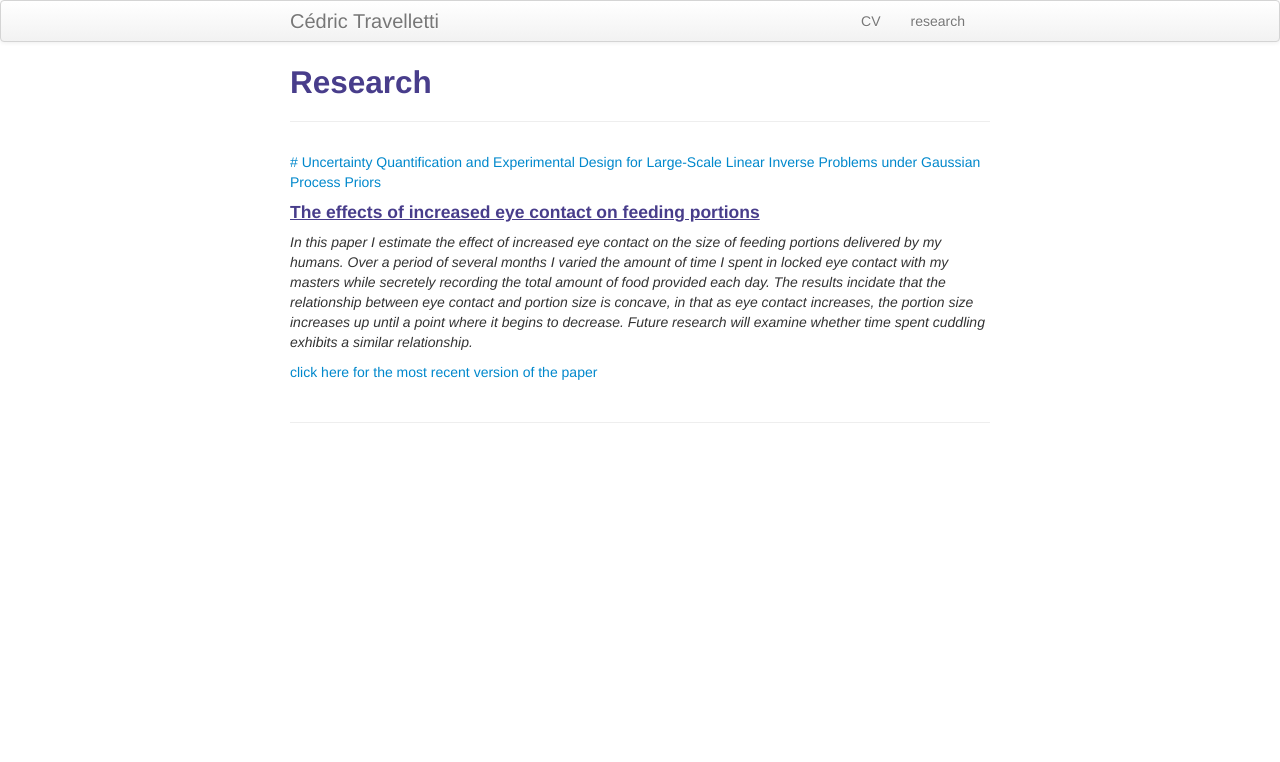
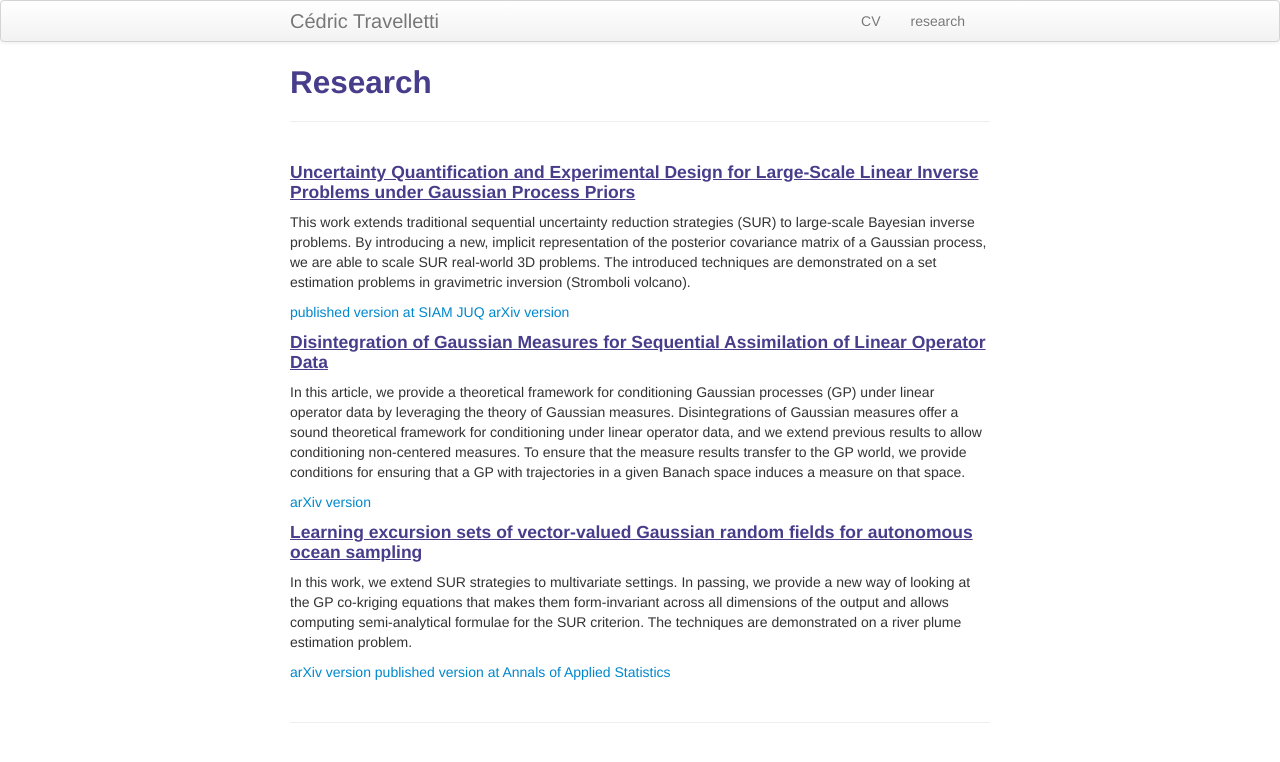
Before and after one commit to CedricTravelletti/CedricTravelletti.github.io, a Jekyll site: the page built from pages/research.md, in a window 1280 px wide. Shown: the top 762 px of the page. Built offline with Jekyll 4.4.1, drawn with Linux system fonts in a browser that asks for light colours.

Commit message:
Updated research page.

```diff
--- a/pages/research.md
+++ b/pages/research.md
@@ -5,13 +5,40 @@ description: Cédric Travelletti's research
 ---
 
 
-[# Uncertainty Quantification and Experimental Design for Large-Scale Linear Inverse Problems under Gaussian Process Priors](https://doi.org/10.48550/arXiv.2109.03457)
+#### <u>Uncertainty Quantification and Experimental Design for Large-Scale Linear Inverse Problems under Gaussian Process Priors</u>
+This work extends traditional sequential uncertainty reduction strategies (SUR)
+to large-scale Bayesian inverse problems.
+By introducing a new, implicit representation of the posterior covariance matrix of a
+Gaussian process, we are able to scale SUR real-world 3D problems.
+The introduced techniques are demonstrated on a set estimation problems in gravimetric inversion
+(Stromboli volcano).
+
+[published version at SIAM JUQ](https://doi.org/10.1137/21M1445028)
+[arXiv version](https://doi.org/10.48550/arXiv.2109.03457)
 
 
-#### <u>The effects of increased eye contact on feeding portions</u>
-*In this paper I estimate the effect of increased eye contact on the size of feeding portions delivered by my humans. Over a period of several months I varied the amount of time I spent in locked eye contact with my masters while secretely recording the total amount of food provided each day. The results incidate that the relationship between eye contact and portion size is concave, in that as eye contact increases, the portion size increases up until a point where it begins to decrease. Future research will examine whether time spent cuddling exhibits a similar relationship.*
 
-[click here for the most recent version of the paper]({{ BASE_PATH}}/pages/working_papers/sample-working-paper.pdf)
+
+#### <u>Disintegration of Gaussian Measures for Sequential Assimilation of Linear Operator Data</u>
+In this article, we provide a theoretical framework for conditioning Gaussian processes (GP)
+under linear operator data by leveraging the theory of Gaussian measures.
+Disintegrations of Gaussian measures offer a sound theoretical framework for conditioning under
+linear operator data, and we extend previous results to allow conditioning non-centered measures.
+To ensure that the measure results transfer to the GP world, we provide conditions for ensuring
+that a GP with trajectories in a given Banach space induces a measure on that space.
+
+[arXiv version](https://doi.org/10.48550/arXiv.2207.13581)
+
+
+
+#### <u>Learning excursion sets of vector-valued Gaussian random fields for autonomous ocean sampling</u>
+In this work, we extend SUR strategies to multivariate settings. In passing, we provide a new
+way of looking at the GP co-kriging equations that makes them form-invariant across
+all dimensions of the output and allows computing semi-analytical formulae for the SUR criterion.
+The techniques are demonstrated on a river plume estimation problem.
+
+[arXiv version](https://doi.org/10.48550/arXiv.2007.03722)
+[published version at Annals of Applied Statistics](https://doi.org/10.1214/21-AOAS1451)
 
 
 <!-- Note: this is how to write a comment in HTML. Everything in here won't show up on your webpage.-->
```
